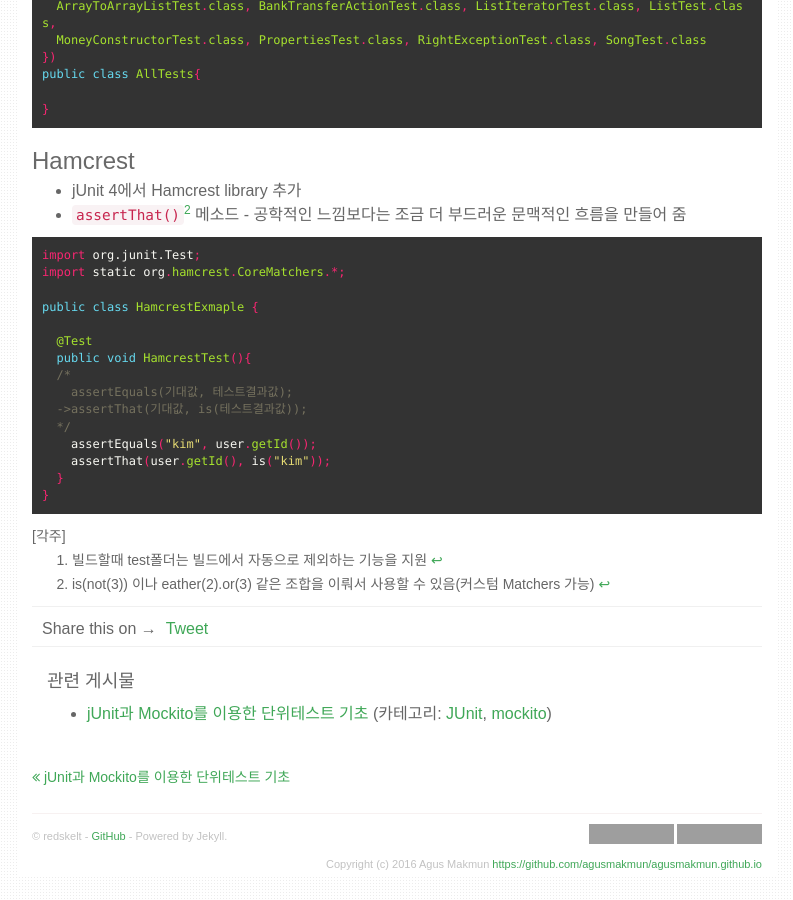
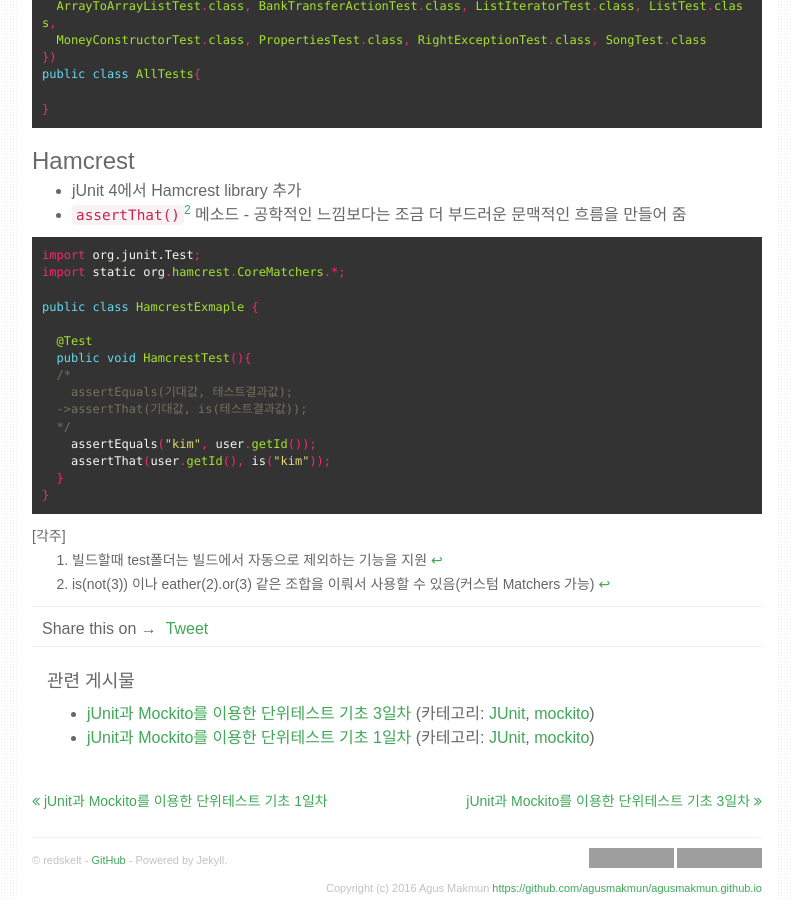
Before and after one commit to redskelt/redskelt.github.io, a Jekyll site: the page built from _posts/2017/2017-06-20-junit02.md, in a window 1280 px wide and 900 px high, scrolled down 1994 px. Shown: the whole window, without its empty margins (338-1131 px from the left). Built offline with Jekyll 4.4.1, drawn with Linux system fonts in a browser that asks for light colours; nearby versions of some CDN libraries; some web fonts are replaced; comment, search, counter and statistics services are not loaded; some of the changed lines change nothing that is shown; grey boxes are pictures that could not be loaded.

Commit message:
junit관련 포스팅

````diff
--- a/_layouts/default.html
+++ b/_layouts/default.html
@@ -113,7 +113,7 @@
             </ul>
           </div>
           <div class="search" id="js-search">
-            <input type="text" placeholder="(sitemap)~$ type to search" class="search__input form-control" id="js-search__input">
+            <input type="text" placeholder="search" class="search__input form-control" id="js-search__input">
             <ul class="search__results" id="js-search__results"></ul>
           </div>
           <hr />
--- a/_posts/2017/2017-06-19-junit.md
+++ b/_posts/2017/2017-06-19-junit01.md
@@ -1,6 +1,6 @@
 ---
 layout: post
-title:  "jUnit과 Mockito를 이용한 단위테스트 기초"
+title:  "jUnit과 Mockito를 이용한 단위테스트 기초 1일차"
 date:   2017-06-19 23:50:02 +0900
 categories: [JUnit,mockito]
 ---
--- /dev/null
+++ b/_posts/2017/2017-06-21-junit03.md
@@ -0,0 +1,95 @@
+---
+layout: post
+title:  "jUnit과 Mockito를 이용한 단위테스트 기초 3일차"
+date:   2017-06-21 23:50:02 +0900
+categories: [JUnit,mockito]
+---
+
+---
+
+### 단위테스트의 목적
+
+* 테스트 안전장치(Harness)로써, 소프트웨어를 안전하게 보호
+* 소스코드 변경으로 인해 기존 SW가 깨지면 테스트 안전장치도 깨진 상태가 됨
+* 다시 안전한 상태가 되도록 테스트 코드를 변경
+* 변경한 테스트 코드를 기반으로 이전에 수행했던 테스트를 다시 수행 (회귀테스트)
+
+![단위테스트목적](/static/img/posts/2017/20170621_junit00.JPG)
+
+### 단위테스트의 상호작용
+
+* SUT는 테스트 대상시스템, DOC는 테스트 대상시스템에서 의존하는 컴포넌트
+* 단위 테스트를 진행할 때 테스트 대상 모듈이 의존하는 다른 컴포넌트에 대한 환경을 고려하여 테스트를 진행
+* 테스트 대상이 의존하는 모듈의 환경 문제로 단위 테스트 작성 시 테스트 더블[^1]로 테스트 케이스를 작성
+
+[^1]: 테스트 더블이란 테스트시에 실제 객체를 대신 할 수 있는 객체를 의미 (Stub, Mock, Fake Object...)
+
+![상호작용](/static/img/posts/2017/20170621_junit01.JPG)
+
+### 테스트의 아키텍처
+
+* 의존성 주입(Dependency Injection)을 통해 의존관계를 형성
+* 느슨한 의존관계를 통한 테스트 용이성[^2]을 확보
+
+[^2]: 인터페이스(Interface)를 통한 주입으로 DOC와의 연결을 소스변경없이 runtime환경에서도 실행, 테스트 환경에서도 실행가능... 즉 SUT의 변경없이 테스트 가능
+
+![아키텍처](/static/img/posts/2017/20170621_junit02.JPG)
+
+### 의존성 주입
+
+* 의존성 주입은 방식에 따라 Parameter, Constructor, Setter 주입 등으로 나눔
+* 컴포넌트가 주입 받은 객체에 대한 참조를 객체 내에 유지
+* 의존성 주입 프레임워크를 사용하면 Field 주입 가능
+
+```java
+//의존관계를 갖는 객체를 파라미터로 전달 예제
+
+/*
+  날짜값 처리 유틸리티
+*/
+//SUT 코드
+public class DateHandler{
+  /*
+  * 현재시간을 (yyyy-MM-dd)로 조회
+  * @param provider
+  * @return
+  */
+  public static String getCurrentTime(TimeProvider timeProvider) throws Exception {
+    Calendar c = null;
+    c = timeProvider.getTime();
+
+    SimpleDateFormat sdf = new SimpleDateFormat("yyyy-MM-dd");
+
+    return sdf.format(c.getTime());
+  }
+}
+
+//특정시간을 제공하는 DOC과 연결, 인터페이스를 통해 DI(의존성주입)
+public Interface TimeProvider{
+  /*
+  * 특정시간을 제공
+  * @return 특정 시간
+  * @throws Exception
+  */
+  Calendar getTime() throws Exception;
+}
+
+//테스트 코드
+public class DateHandlerTest {
+
+  @Test
+  public void testGetCurrentTime() throws Exception{
+    String currentTime = DateHandler.getCurrentTime(new TimeProvider(){
+
+      public Calendar getTime() throws Exception{
+        Calendar c = Calendar.getInstance();
+        c.set(Calendar.YEAR, 2014);
+        c.set(Calendar.MONTH, Calendar.JANUARY);
+        c.set(Calendar.DAY_OF_MONTH, 1);
+        return c;
+      }
+    });
+    assertEquals("2014-01-01", currentTime);
+  }
+}
+```
````
Also changed, not shown: _posts/2017/2017-06-20-junit02.md (renamed from _posts/2017/2017-06-19-junit0.md), static/img/posts/2017/20170621_junit00.JPG (added), static/img/posts/2017/20170621_junit01.JPG (added), static/img/posts/2017/20170621_junit02.JPG (added).
